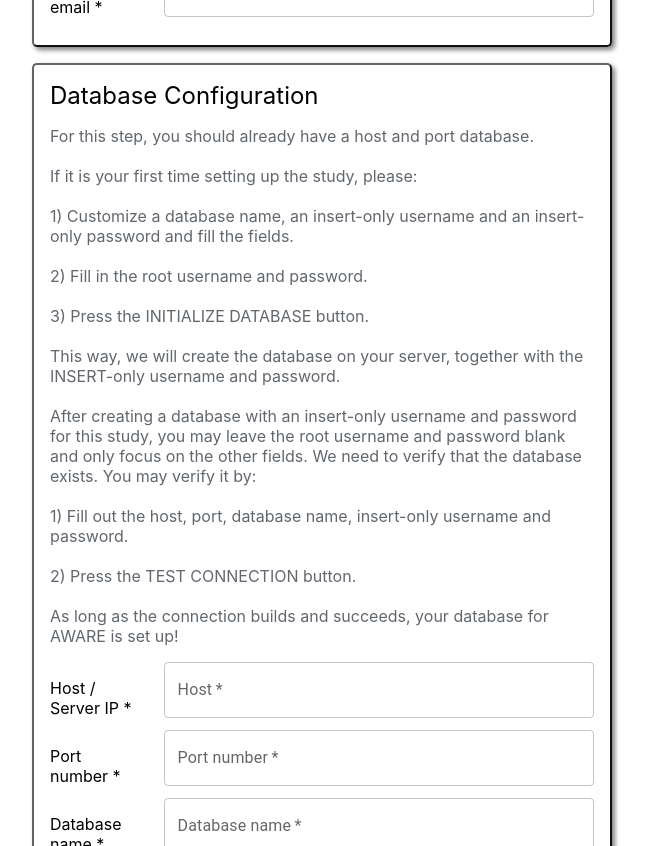
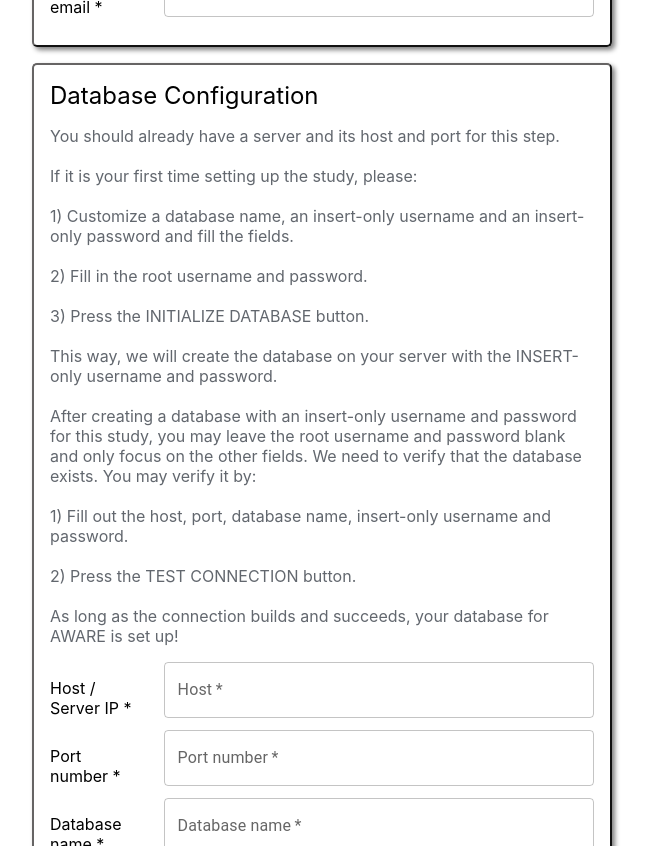
Before and after one commit to awareframework/AWARE-Light-Configurator, a React (Create React App) app in the folder reactapp/: page /study in a window 1280 px wide. Shown: the part 540-1386 px from the top of the page, without its empty margins (428-1077 px from the left). Built offline with nearby package versions, Linux system fonts and the light colour scheme.

Commit message:
Database configuration explanation refined.

```diff
--- a/reactapp/src/pages/StudyInformation.jsx
+++ b/reactapp/src/pages/StudyInformation.jsx
@@ -311,7 +311,8 @@ export default function StudyInformation() {
         <div className="border">
           <p className="title">{TITLE2}</p>
           <p className="explanation">
-            For this step, you should already have a host and port database.
+            You should already have a server and its host and port for this
+            step.
             <br />
             <br />
             If it is your first time setting up the study, please:
@@ -327,8 +328,8 @@ export default function StudyInformation() {
             3) Press the INITIALIZE DATABASE button.
             <br />
             <br />
-            This way, we will create the database on your server, together with
-            the INSERT-only username and password.
+            This way, we will create the database on your server with the
+            INSERT-only username and password.
             <br />
             <br />
             After creating a database with an insert-only username and password
```
